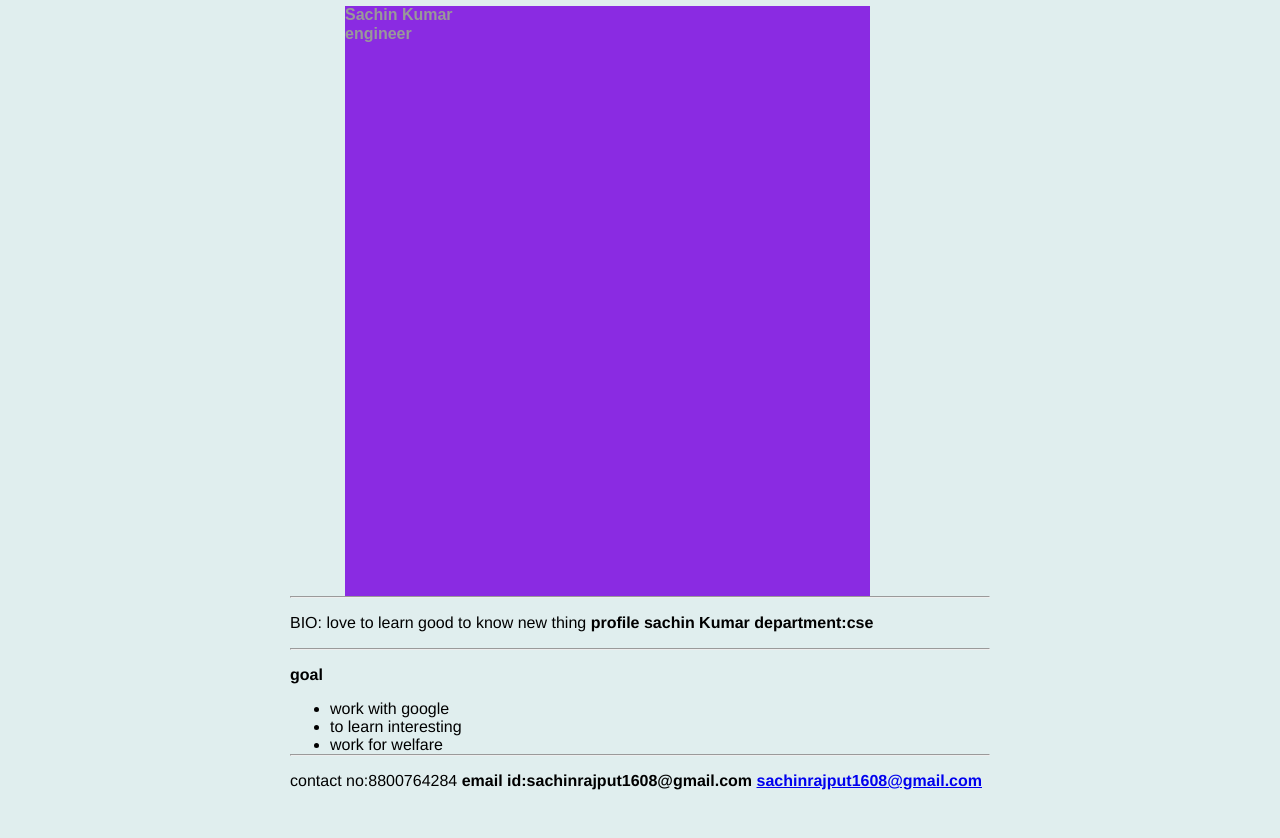
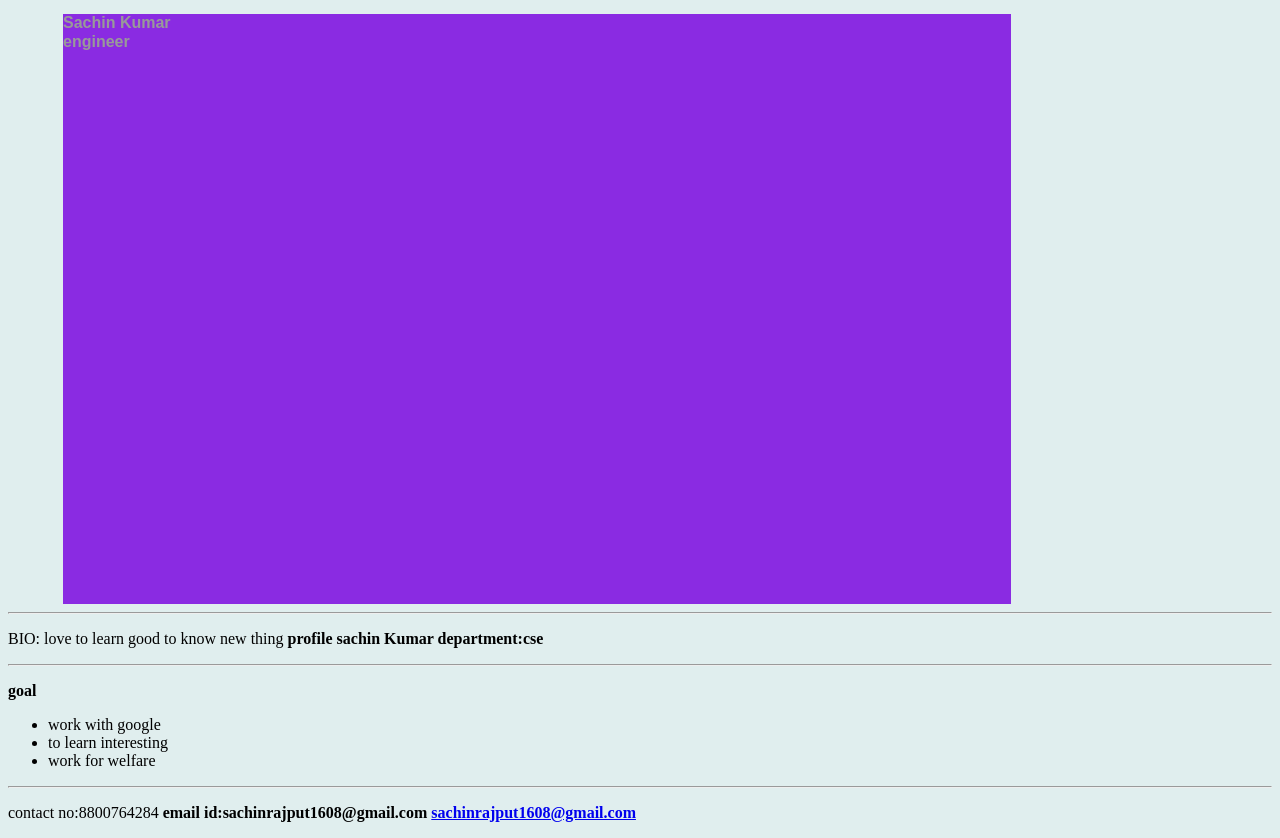
Before and after one commit to sachinrajput1608/personal-portfolio-page, a plain HTML site: page index.html in a window 1280 px wide. Before the commit the page ends 806 px from the top, so only its background shows below. Drawn offline with Linux system fonts and the light colour scheme.

Commit message:
style.css

```diff
--- a/style.css
+++ b/style.css
@@ -1,3 +1,4 @@
+#style.css
 * {
     font-family: Helvetica, Arial, sans-serif;
     max-width: 700px;
```
